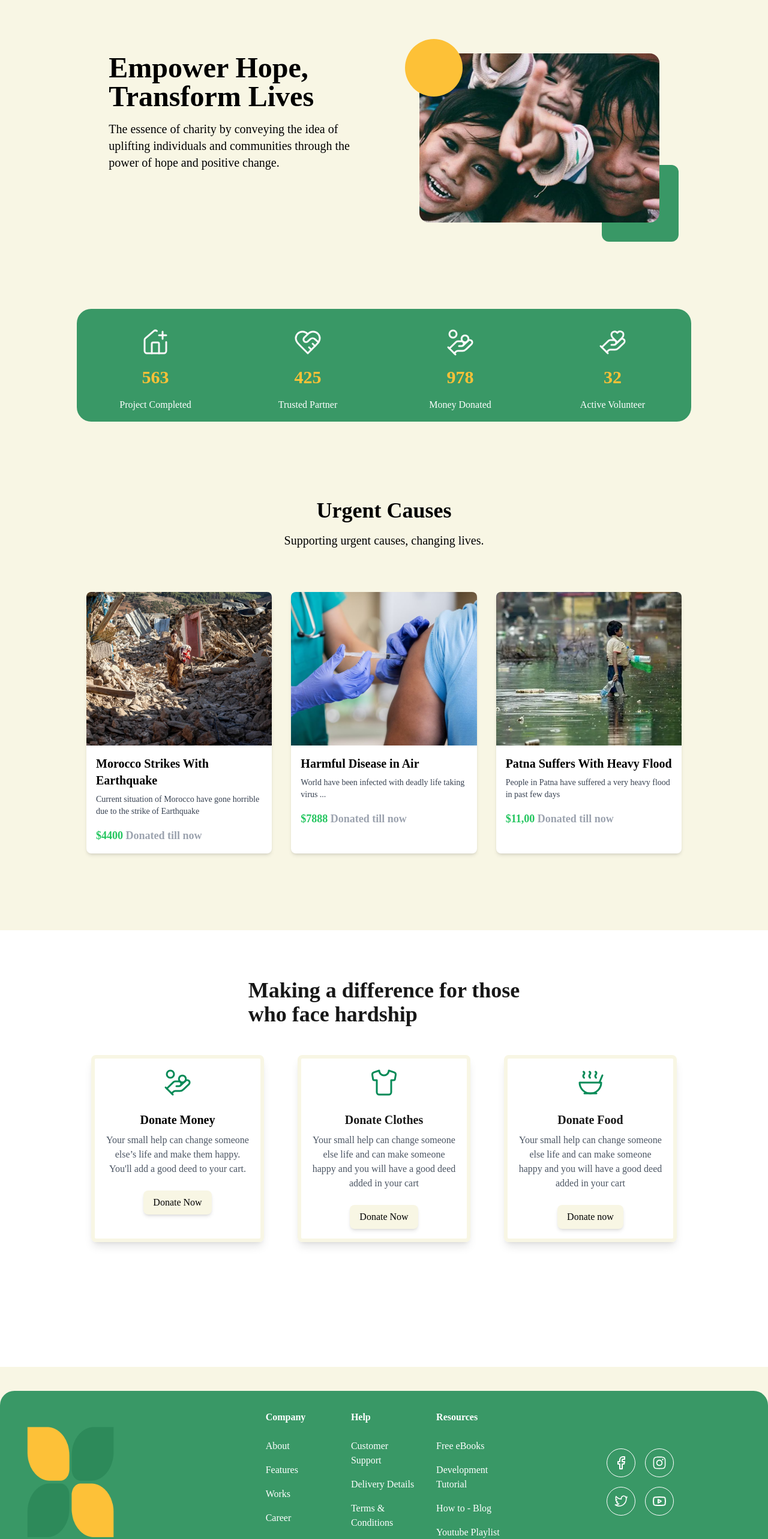
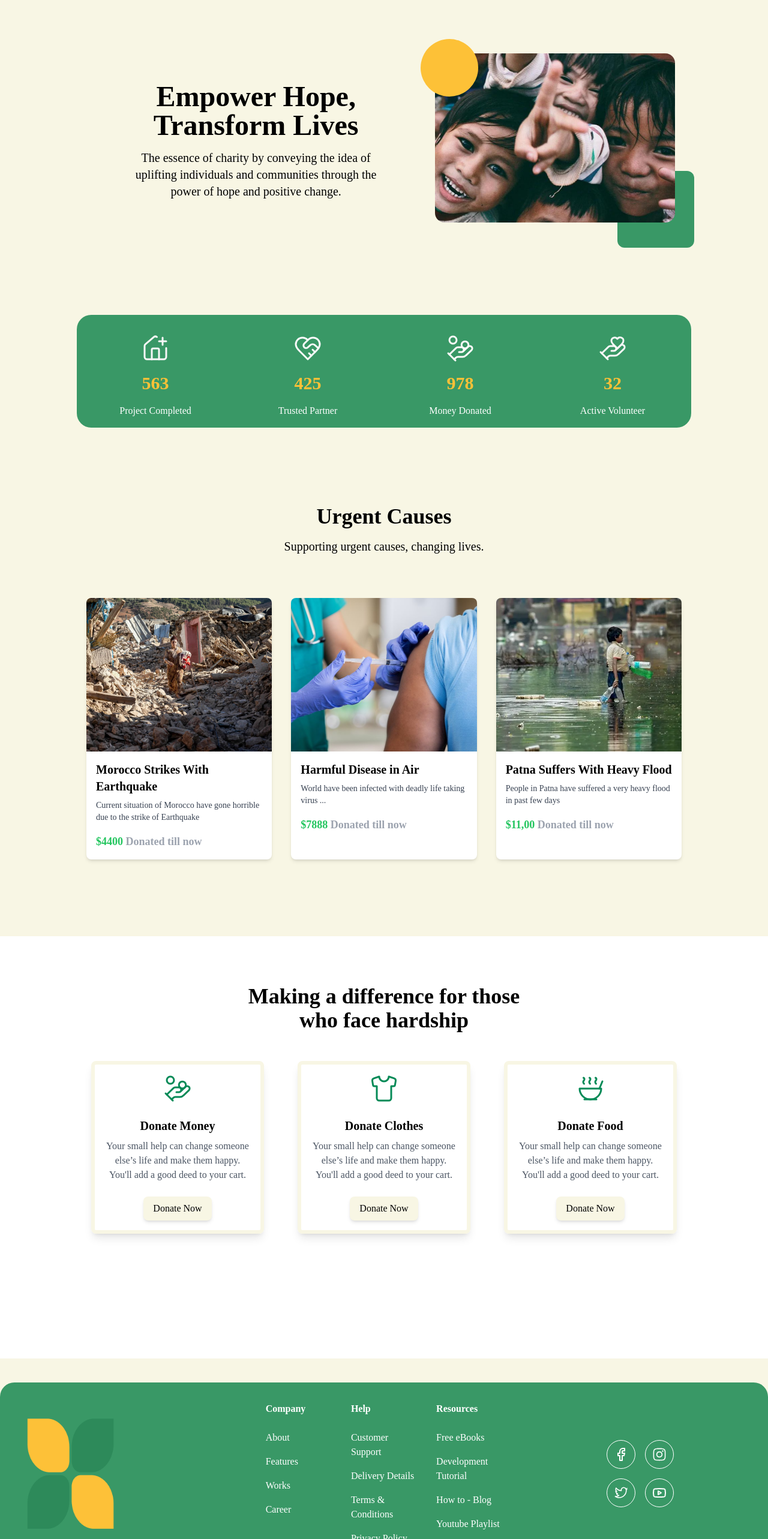
Before and after one commit to Shreesh-Gawande/Charityapp, a Next.js app: page / in a window 1280 px wide. Shown: the part 120-2686 px from the top of the page at 60% size. Built offline with nearby package versions, Linux system fonts and the light colour scheme.

Commit message:
Solved minor problems

```diff
--- a/app/_components/Card.jsx
+++ b/app/_components/Card.jsx
@@ -6,7 +6,7 @@ function Card({ imageSrc, heading, description, price }) {
     <div className='bg-white rounded-lg shadow-md overflow-hidden w-full max-w-xs mt-10'>
       <Image src={imageSrc} alt={heading} width={300} height={500} className='w-full h-64 object-cover' />
       <div className='p-4'>
-        <h2 className='text-xl text-black font-bold mb-2' style={{ fontFamily: "Times New Roman" }}>{heading}</h2>
+        <h2 className='text-xl text-black font-bold mb-2' >{heading}</h2>
         <p className='text-gray-700 text-sm mb-4'>{description}</p>
         <p className='text-lg font-semibold text-green-500 '>{price}    <span className='text-gray-400 '>Donated till now </span></p>
       </div>
--- a/app/_components/Footer.jsx
+++ b/app/_components/Footer.jsx
@@ -5,7 +5,7 @@ import { InstagramLogoIcon, TwitterLogoIcon } from '@radix-ui/react-icons';
 
 function Footer() {
   return (
-    <div className='bg-[#399866] w-full max-w-[1300px] mx-auto my-10 py-8 px-4 rounded-3xl'>
+    <div className='bg-[#399866] w-full max-w-[1400px] mx-auto my-10 py-8 px-4 rounded-3xl'>
 
       <div className='grid grid-cols-1 md:grid-cols-2 lg:grid-cols-3 gap-8'>
 
--- a/app/_components/Hero.jsx
+++ b/app/_components/Hero.jsx
@@ -4,14 +4,15 @@ import React from 'react'
 function Hero() {
     return (
         <div className="flex flex-col-reverse sm:flex-row relative justify-evenly mt-10 sm:mt-20 bg-[#F8F6E4] mx-auto max-w-[1024px] p-4">
-
-          <div className="max-w-md mr-0 sm:mr-4">
-            <h1 className="text-3xl sm:text-5xl font-bold text-black" >
+          <div className="flex justify-center items-center p-4 sm:p-6 lg:p-12">
+      <div className="max-w-md w-full text-center">
+        <h1 className="text-3xl sm:text-5xl text-black font-bold">
           Empower Hope, Transform Lives
         </h1>
         <p className="mt-4 text-lg sm:text-xl text-black">
           The essence of charity by conveying the idea of uplifting individuals and communities through the power of hope and positive change.
         </p>
+      </div>
     </div>
 
 
--- a/app/_components/Section3.jsx
+++ b/app/_components/Section3.jsx
@@ -3,15 +3,15 @@ import React from 'react';
 function Section3() {
   return (
     <div className='bg-white mt-32 pb-52'>
-       <div className='flex flex-col items-center justify-evenly w-full'>
-        <h1 className='text-4xl font-bold mt-20 text-centertext-black' >
-          Making a difference for those <br></br>who face hardship
+      <div className='flex flex-col items-center w-full'>
+        <h1 className='text-4xl text-black font-bold mt-20 text-center px-4 sm:px-6 md:px-8 lg:px-12'>
+          Making a difference for those <br /> who face hardship
         </h1>
       </div>
 
       <div className='flex flex-wrap justify-center gap-14 w-full max-w-[1024px] mx-auto mt-12'>
 
-        <div className='text-center w-72 border-[6px]  border-[#F8F6E4] rounded-lg p-4 hover:border-[#399866] transition duration-300 shadow-lg'>
+        <div className='text-center w-72 border-[6px] border-[#F8F6E4] rounded-lg p-4 hover:border-[#399866] transition duration-300 shadow-lg'>
           <svg
             xmlns="http://www.w3.org/2000/svg"
             width="48"
@@ -30,8 +30,8 @@ function Section3() {
             <circle cx="16" cy="9" r="2.9" />
             <circle cx="6" cy="5" r="3" />
           </svg>
-          <h1 className='text-xl font-bold mt-6 text-black' >Donate Money</h1>
-          <p className='text-gray-600 mt-2' >
+          <h1 className='text-xl font-bold mt-6 text-black'>Donate Money</h1>
+          <p className='text-gray-600 mt-2'>
             Your small help can change someone else’s life and make them happy.
             You'll add a good deed to your cart.
           </p>
@@ -40,8 +40,7 @@ function Section3() {
           </button>
         </div>
 
-
-        <div className='text-center w-72 border-[6px]  border-[#F8F6E4] rounded-lg p-4 hover:border-[#399866] transition duration-300 shadow-lg'>
+        <div className='text-center w-72 border-[6px] border-[#F8F6E4] rounded-lg p-4 hover:border-[#399866] transition duration-300 shadow-lg'>
           <svg
             xmlns="http://www.w3.org/2000/svg"
             width="48"
@@ -56,15 +55,15 @@ function Section3() {
           >
             <path d="M20.38 3.46 16 2a4 4 0 0 1-8 0L3.62 3.46a2 2 0 0 0-1.34 2.23l.58 3.47a1 1 0 0 0 .99.84H6v10c0 1.1.9 2 2 2h8a2 2 0 0 0 2-2V10h2.15a1 1 0 0 0 .99-.84l.58-3.47a2 2 0 0 0-1.34-2.23z" />
           </svg>
-          <h1 className='text-xl font-bold mt-6' >Donate Clothes</h1>
-          <p className='text-gray-600 mt-2' >
-            Your small help can change someone else life and can make someone happy and you will have a good deed added in your cart
+          <h1 className='text-xl text-black font-bold mt-6'>Donate Clothes</h1>
+          <p className='text-gray-600 mt-2'>
+            Your small help can change someone else’s life and make them happy.
+            You'll add a good deed to your cart.
           </p>
           <button className='mt-6 px-4 py-2 bg-[#F8F6E4] text-black rounded-lg hover:bg-[#FDC138] transition duration-300 shadow-md'>Donate Now</button>
         </div>
 
-
-        <div className='text-center w-72 border-[6px]  border-[#F8F6E4] rounded-lg p-4 hover:border-[#399866] transition duration-300 shadow-lg'>
+        <div className='text-center w-72 border-[6px] border-[#F8F6E4] rounded-lg p-4 hover:border-[#399866] transition duration-300 shadow-lg'>
           <svg
             xmlns="http://www.w3.org/2000/svg"
             width="48"
@@ -84,11 +83,12 @@ function Section3() {
             <path d="M11.25 3c.27.1.8.53.74 1.36-.05.83-.93 1.2-.98 2.02-.06.78.33 1.24.72 1.62" />
             <path d="M6.25 3c.27.1.8.53.75 1.36-.06.83-.93 1.2-1 2.02-.05.78.34 1.24.74 1.62" />
           </svg>
-          <h1 className='text-xl font-bold mt-6' >Donate Food</h1>
-          <p className='text-gray-600 mt-2' >
-          Your small help can change someone else life and can make someone happy and you will have a good deed added in your cart
+          <h1 className='text-xl text-black font-bold mt-6'>Donate Food</h1>
+          <p className='text-gray-600 mt-2'>
+            Your small help can change someone else’s life and make them happy.
+            You'll add a good deed to your cart.
           </p>
-          <button className='mt-6 px-4 py-2 bg-[#F8F6E4] text-black rounded-lg hover:bg-[#FDC138] transition duration-300 shadow-md'>Donate now</button>
+          <button className='mt-6 px-4 py-2 bg-[#F8F6E4] text-black rounded-lg hover:bg-[#FDC138] transition duration-300 shadow-md'>Donate Now</button>
         </div>
       </div>
     </div>
```
Lines whose indentation alone changed are shown as unchanged.
